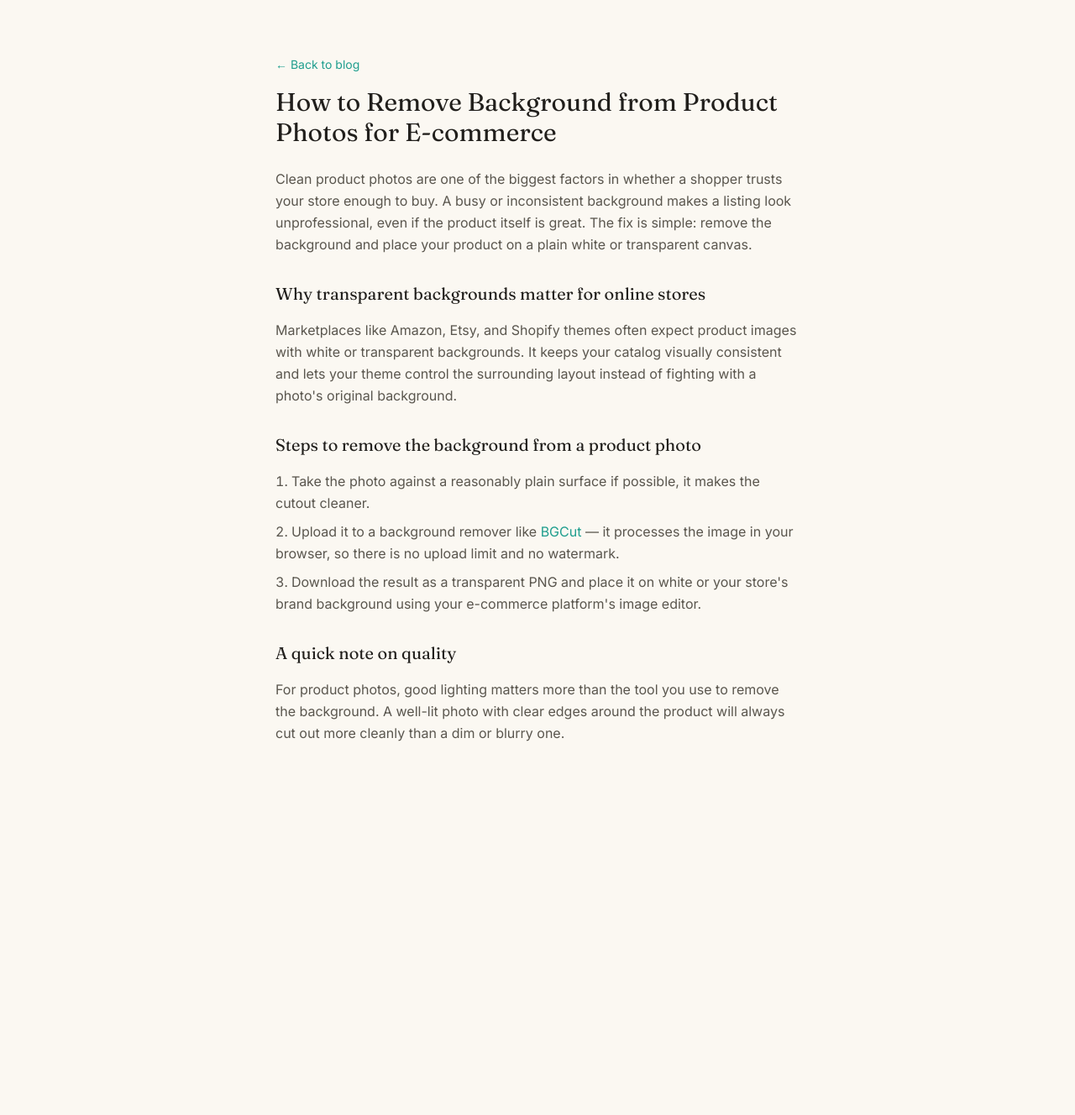
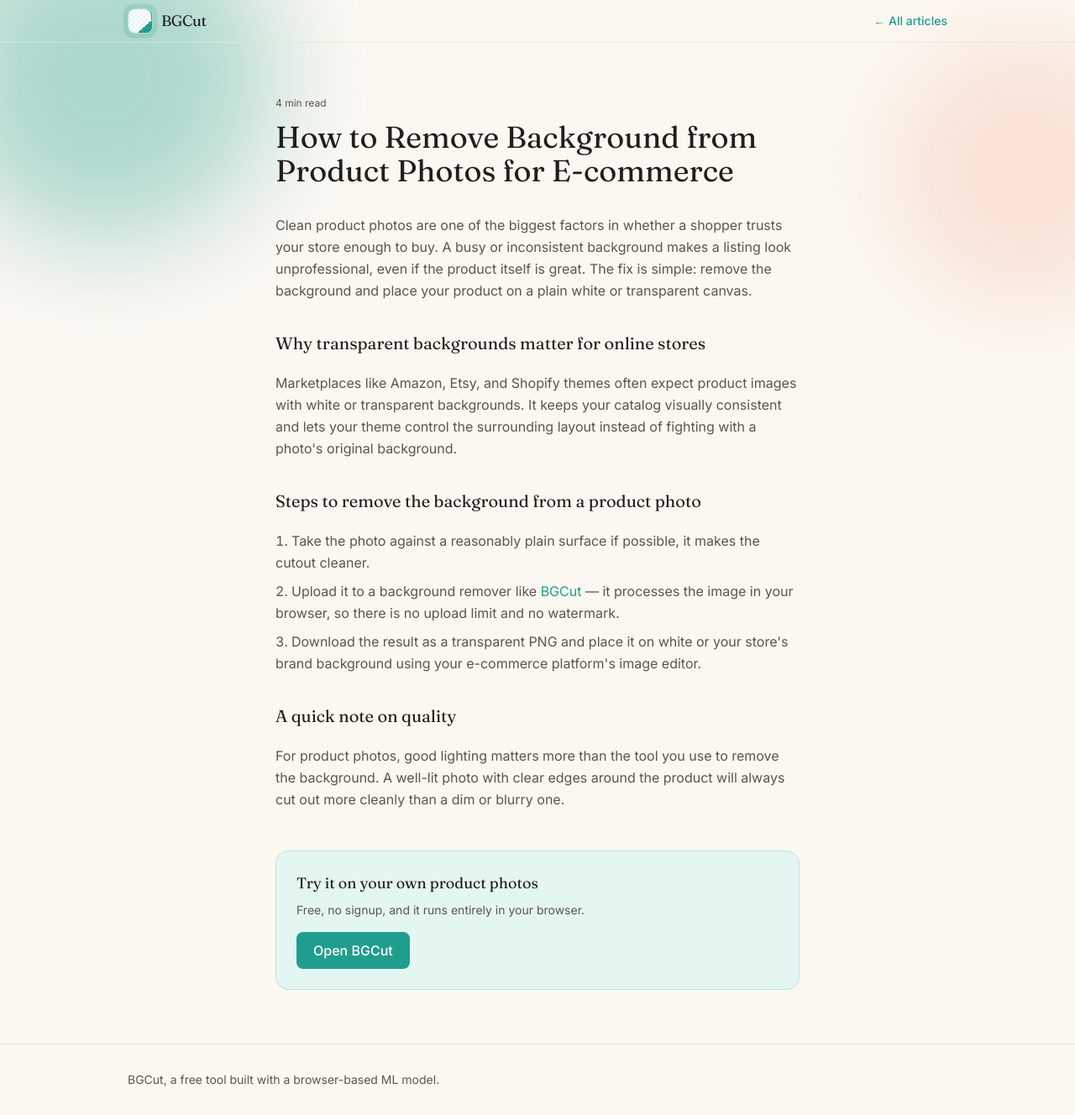
Before and after one commit to Aqib1012/bg-remover, a Next.js app: page /blog/remove-background-product-photos-ecommerce in a window 1280 px wide. Shown: the whole page at 84% size. Before the commit the page ends 950 px from the top, so only its background shows below. Built offline with nearby package versions, Linux system fonts and the light colour scheme.

Commit message:
Refactor blog page layout and add header components

```diff
--- a/app/blog/remove-background-product-photos-ecommerce/page.tsx
+++ b/app/blog/remove-background-product-photos-ecommerce/page.tsx
@@ -1,5 +1,6 @@
 import Link from "next/link";
 import type { Metadata } from "next";
+import Logo from "../../Logo";
 
 export const metadata: Metadata = {
   title: "How to Remove Background from Product Photos for E-commerce | BGCut",
@@ -9,40 +10,63 @@
 
 export default function Post() {
   return (
-    <main className="min-h-screen bg-cream">
+    <main className="min-h-screen relative">
+      <div className="blob-field">
+        <div className="blob blob-1" />
+        <div className="blob blob-2" />
+      </div>
+
+      <div className="relative z-10">
+        <header className="border-b border-border/70 backdrop-blur-sm">
+          <div className="max-w-5xl mx-auto px-6 py-2.5 flex items-center justify-between">
+            <Link href="/" className="flex items-center gap-2.5">
+              <div className="pulse-ring rounded-lg">
+                <Logo />
+              </div>
+              <span className="font-display text-lg tracking-tight text-ink">
+                BGCut
+              </span>
+            </Link>
+            <Link
+              href="/blog"
+              className="text-sm font-medium text-teal hover:underline"
+            >
+              ← All articles
+            </Link>
+          </div>
+        </header>
+
         <article className="max-w-2xl mx-auto px-6 py-16">
-        <Link href="/blog" className="text-sm text-teal hover:underline">
-          ← Back to blog
-        </Link>
-        <h1 className="font-display text-3xl mt-4 mb-6 text-ink">
+          <p className="text-xs text-inkSoft mb-3">4 min read</p>
+          <h1 className="font-display text-3xl sm:text-4xl leading-tight mb-8 text-ink">
             How to Remove Background from Product Photos for E-commerce
           </h1>
-        <div className="space-y-4 text-inkSoft leading-relaxed">
+          <div className="space-y-5 text-inkSoft leading-relaxed">
             <p>
-            Clean product photos are one of the biggest factors in whether a
-            shopper trusts your store enough to buy. A busy or inconsistent
-            background makes a listing look unprofessional, even if the
-            product itself is great. The fix is simple: remove the
-            background and place your product on a plain white or
-            transparent canvas.
+              Clean product photos are one of the biggest factors in whether
+              a shopper trusts your store enough to buy. A busy or
+              inconsistent background makes a listing look unprofessional,
+              even if the product itself is great. The fix is simple:
+              remove the background and place your product on a plain white
+              or transparent canvas.
             </p>
             <h2 className="font-display text-xl text-ink pt-4">
               Why transparent backgrounds matter for online stores
             </h2>
             <p>
-            Marketplaces like Amazon, Etsy, and Shopify themes often expect
-            product images with white or transparent backgrounds. It keeps
-            your catalog visually consistent and lets your theme control the
-            surrounding layout instead of fighting with a photo's original
-            background.
+              Marketplaces like Amazon, Etsy, and Shopify themes often
+              expect product images with white or transparent backgrounds.
+              It keeps your catalog visually consistent and lets your theme
+              control the surrounding layout instead of fighting with a
+              photo's original background.
             </p>
             <h2 className="font-display text-xl text-ink pt-4">
               Steps to remove the background from a product photo
             </h2>
             <ol className="list-decimal list-inside space-y-2">
               <li>
-              Take the photo against a reasonably plain surface if possible,
-              it makes the cutout cleaner.
+                Take the photo against a reasonably plain surface if
+                possible, it makes the cutout cleaner.
               </li>
               <li>
                 Upload it to a background remover like{" "}
@@ -53,22 +77,44 @@
                 upload limit and no watermark.
               </li>
               <li>
-              Download the result as a transparent PNG and place it on white
-              or your store's brand background using your e-commerce
-              platform's image editor.
+                Download the result as a transparent PNG and place it on
+                white or your store's brand background using your
+                e-commerce platform's image editor.
               </li>
             </ol>
             <h2 className="font-display text-xl text-ink pt-4">
               A quick note on quality
             </h2>
             <p>
-            For product photos, good lighting matters more than the tool you
-            use to remove the background. A well-lit photo with clear edges
-            around the product will always cut out more cleanly than a dim
-            or blurry one.
+              For product photos, good lighting matters more than the tool
+              you use to remove the background. A well-lit photo with clear
+              edges around the product will always cut out more cleanly
+              than a dim or blurry one.
             </p>
           </div>
+
+          <div className="mt-12 p-6 rounded-2xl bg-tealSoft border border-teal/20">
+            <p className="font-display text-lg text-ink mb-2">
+              Try it on your own product photos
+            </p>
+            <p className="text-inkSoft text-sm mb-4">
+              Free, no signup, and it runs entirely in your browser.
+            </p>
+            <Link
+              href="/"
+              className="inline-block px-5 py-2.5 rounded-lg bg-teal text-white font-medium hover:bg-tealDeep transition-colors"
+            >
+              Open BGCut
+            </Link>
+          </div>
         </article>
+
+        <footer className="border-t border-border py-8">
+          <div className="max-w-5xl mx-auto px-6 text-sm text-inkSoft">
+            BGCut, a free tool built with a browser-based ML model.
+          </div>
+        </footer>
+      </div>
     </main>
   );
 }
```
Lines whose indentation alone changed are shown as unchanged.
